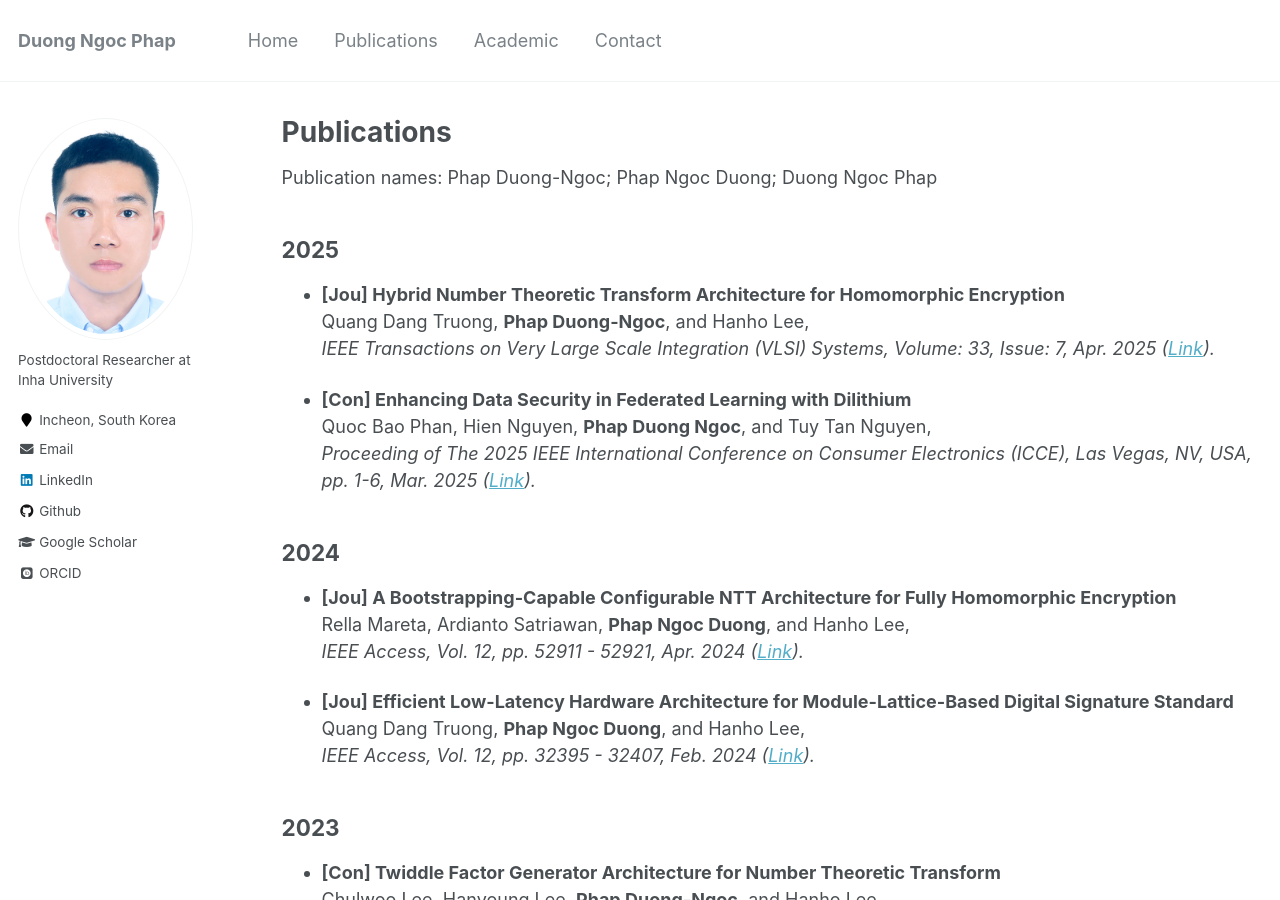
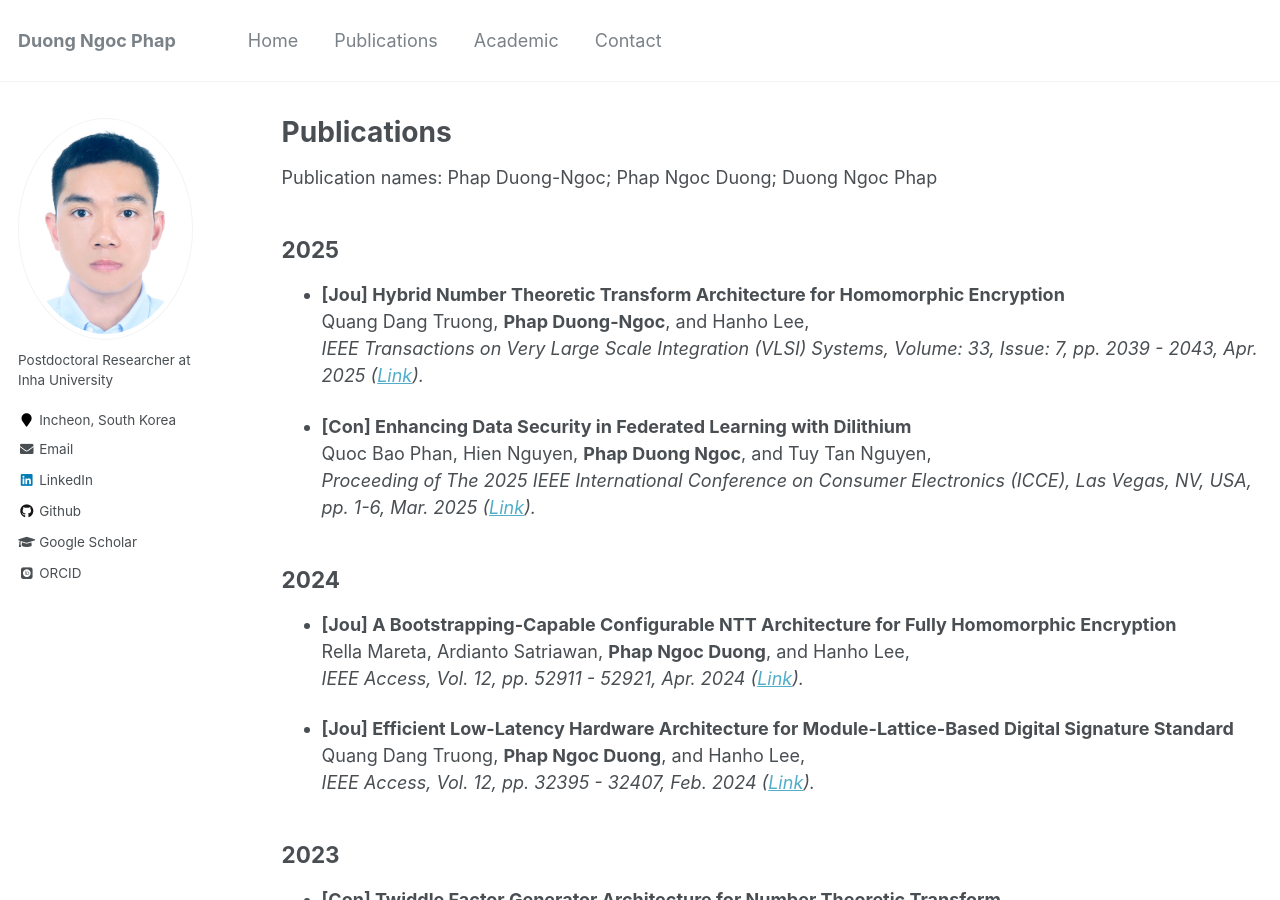
Before and after one commit to phapdn/phapdn.github.io, a Jekyll site: the page built from _pages/publications.md, in a window 1280 px wide and 900 px high. Built offline with Jekyll 4.4.1, drawn with Linux system fonts in a browser that asks for light colours; some web fonts are replaced.

Commit message:
Update publications.md

```diff
--- a/_pages/publications.md
+++ b/_pages/publications.md
@@ -11,7 +11,7 @@ Publication names: Phap Duong-Ngoc; Phap Ngoc Duong; Duong Ngoc Phap
 
 * **[Jou] Hybrid Number Theoretic Transform Architecture for Homomorphic Encryption**
   Quang Dang Truong, **Phap Duong-Ngoc**, and Hanho Lee,
-  *IEEE Transactions on Very Large Scale Integration (VLSI) Systems, Volume: 33, Issue: 7, Apr. 2025 (<a href="https://ieeexplore.ieee.org/abstract/document/10948417">Link</a>).*
+  *IEEE Transactions on Very Large Scale Integration (VLSI) Systems, Volume: 33, Issue: 7, pp. 2039 - 2043, Apr. 2025 (<a href="https://ieeexplore.ieee.org/abstract/document/10948417">Link</a>).*
 
 * **[Con] Enhancing Data Security in Federated Learning with Dilithium**
   Quoc Bao Phan, Hien Nguyen, **Phap Duong Ngoc**, and Tuy Tan Nguyen,
```
